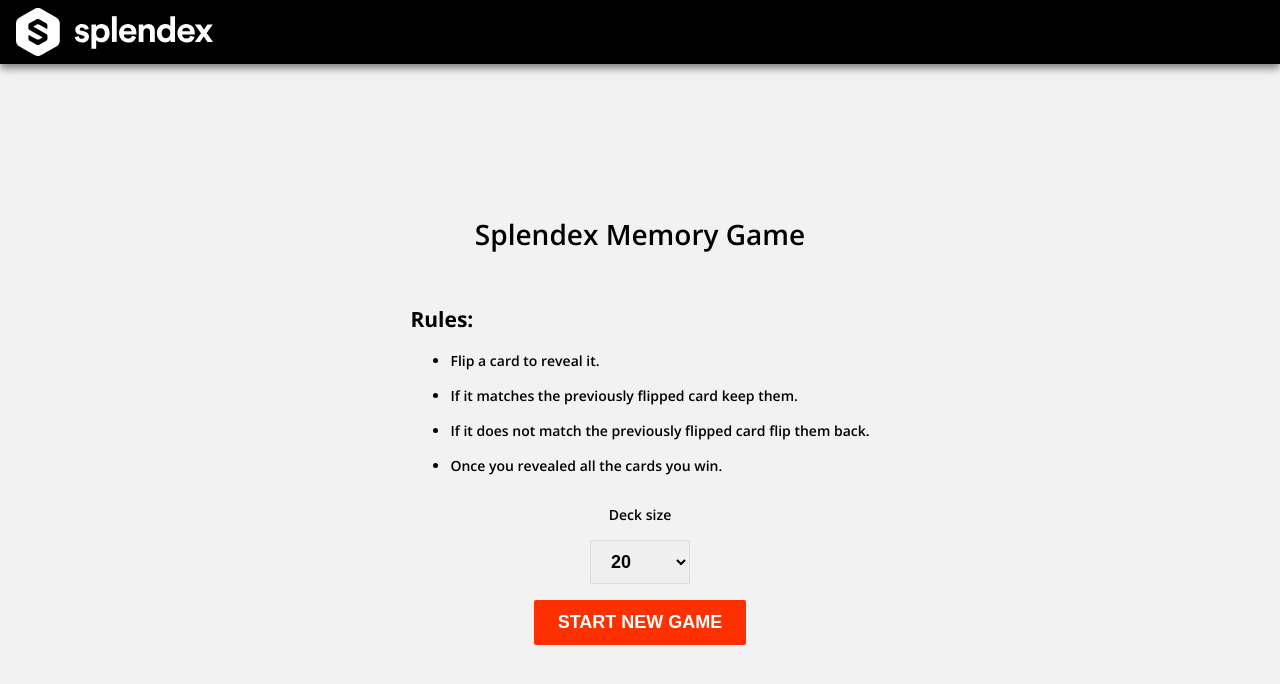
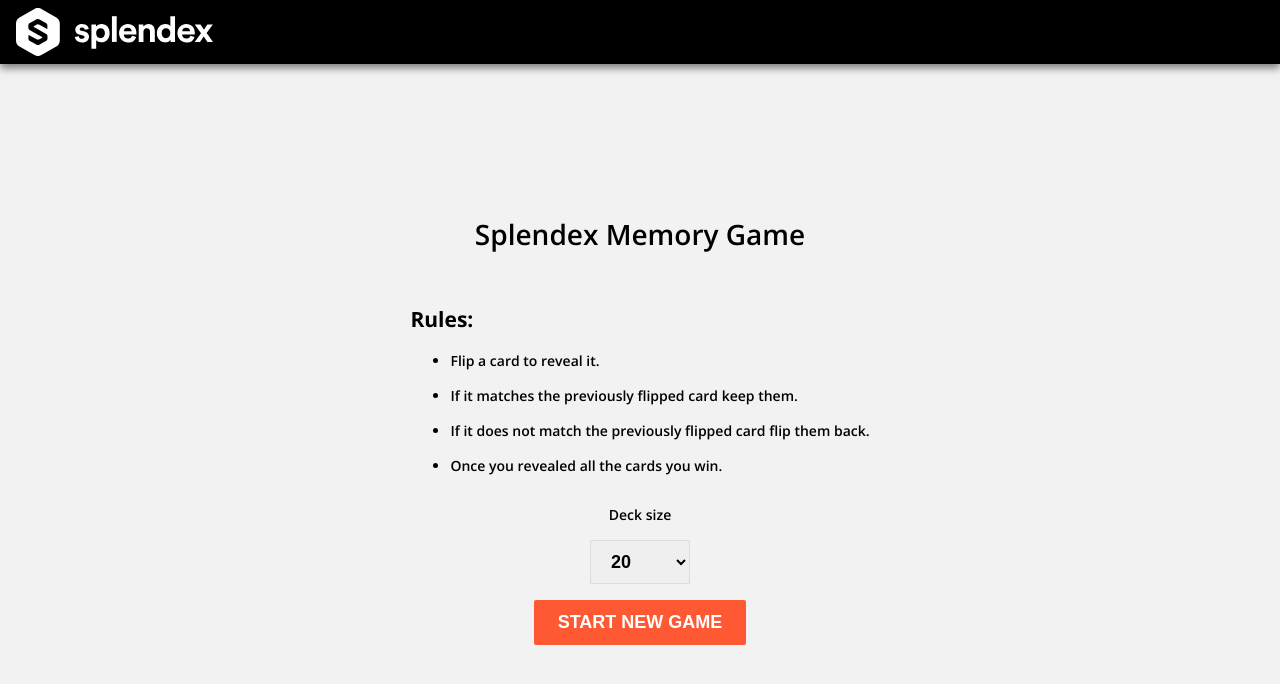
Before and after one commit to DanielSharp01/splendex-homework, an Angular app: page / in a window 1280 px wide. In both pictures the pointer is over the button "START NEW GAME". Shown: the top 684 px of the page. Built offline with nearby package versions, Linux system fonts and the light colour scheme.

Commit message:
Button states

```diff
--- a/src/styles.scss
+++ b/src/styles.scss
@@ -44,12 +44,28 @@ button {
   &.primary {
     background: #FF3000;
     color: white;
+
+    &:hover {
+      background: lighten(#FF3000, 10%);
+    }
+
+    &:active {
+      background: lighten(#FF3000, 20%);
+    }
   }
 
   &.secondary {
     background: transparent;
     color: black;
     border: 2px solid #9C9C9C;
+
+    &:hover {
+      background: darken(#fff, 10%);
+    }
+
+    &:active {
+      background: darken(#fff, 20%);
+    }
   }
 }
 
```
